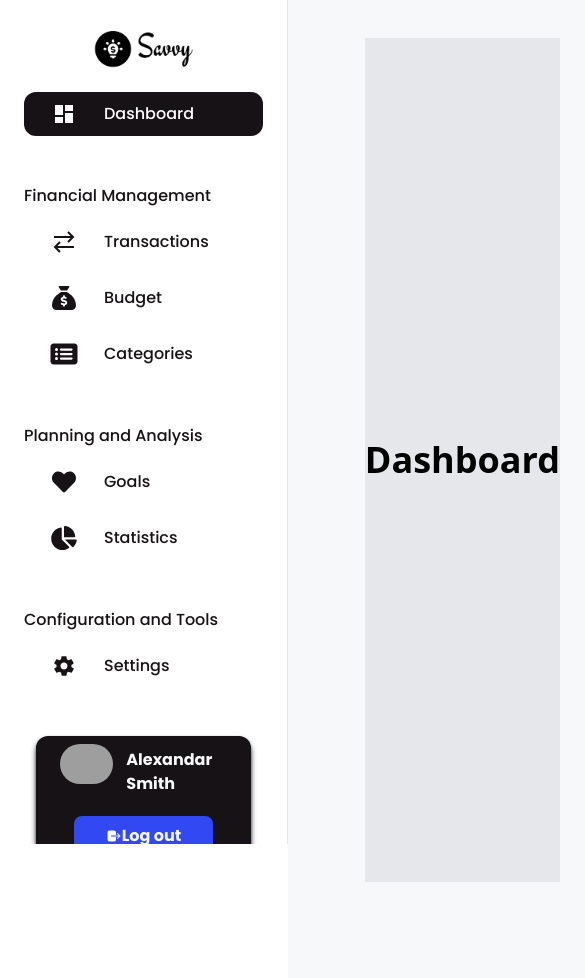
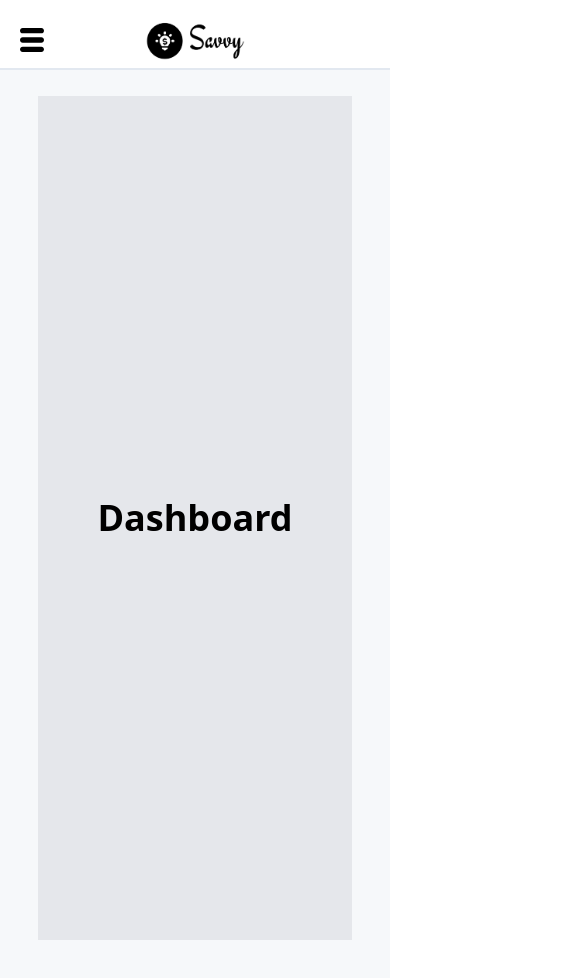
Before and after one commit to bakirdevedzic/savvy, a React (Vite) app: page /app/dashboard in a window 390 px wide. Shown: the top 978 px of the page, 585 px wide, since content can reach past the window. Built offline with nearby package versions, Linux system fonts and the light colour scheme; grey boxes are pictures that could not be loaded.

Commit message:
Make Sidebar Resposnive

```diff
--- a/package.json
+++ b/package.json
@@ -13,6 +13,7 @@
     "react": "^18.2.0",
     "react-dom": "^18.2.0",
     "react-icons": "^5.0.1",
+    "react-responsive": "^10.0.0",
     "react-router-dom": "^6.22.3"
   },
   "devDependencies": {
--- a/src/components/AppLayout.jsx
+++ b/src/components/AppLayout.jsx
@@ -1,11 +1,24 @@
 import { Outlet } from "react-router-dom";
 import Sidebar from "../ui/Sidebar";
+import Header from "../ui/Header";
+import { useState } from "react";
+import { useMediaQuery } from "react-responsive";
 
 function AppLayout() {
+  const [showSidebar, setShowSidebar] = useState(false);
+  const isSmallOrEqual1025 = useMediaQuery({ maxWidth: 1025 });
+  const isLargerThan1025 = useMediaQuery({ minWidth: 1026 });
+
   return (
-    <div className="grid grid-cols-[18rem,1fr] h-screen">
-      <Sidebar />
-      <main className="bg-primary-white-2 col-[2/3]  pt-[2.4rem] pl-[4.8rem] pr-[4.8rem] pb-[6.4rem]">
+    <div className="grid grid-cols-[18rem,1fr] h-screen md:flex sm:flex md:flex-col sm:flex-col">
+      <Header setShowSidebar={setShowSidebar} />
+      <Sidebar
+        showSidebar={showSidebar}
+        isSmallOrEqual1025={isSmallOrEqual1025}
+        isLargerThan1025={isLargerThan1025}
+        setShowSidebar={setShowSidebar}
+      />
+      <main className="bg-primary-white-2 col-[2/3]  pt-[2.4rem] pl-[4.8rem] pr-[4.8rem] pb-[6.4rem] sm:pt-[1.6rem] sm:pl-[2.4rem] sm:pr-[2.4rem] md:pt-[1.6rem] md:pl-[2.4rem] md:pr-[2.4rem]">
         <Outlet />
       </main>
     </div>
--- /dev/null
+++ b/src/ui/Header.jsx
@@ -0,0 +1,20 @@
+import { TiThMenu } from "react-icons/ti";
+import Logo from "./Logo";
+import { Link } from "react-router-dom";
+
+function Header({ setShowSidebar }) {
+  return (
+    <div className="min-h-[70px] bg-primary-white hidden md:block border-solid border-0 border-b-2 border-slate-200">
+      <div className="grid grid-cols-[33%_33%_33%] items-center justify-between p-4">
+        <button onClick={() => setShowSidebar(true)}>
+          <TiThMenu className="w-8 h-8" />
+        </button>
+        <Link to="/app/dashboard">
+          <Logo />
+        </Link>
+      </div>
+    </div>
+  );
+}
+
+export default Header;
--- /dev/null
+++ b/src/ui/ModalOverlaySidebar.jsx
@@ -0,0 +1,10 @@
+function ModalOverlaySideBar({ setShowSidebar }) {
+  return (
+    <div
+      className="fixed top-0 right-0 bottom-0 left-0 bg-black/50 z-[1] h-full w-full"
+      onClick={() => setShowSidebar(false)} // Update setShowSidebar to false on click
+    />
+  );
+}
+
+export default ModalOverlaySideBar;
--- a/src/ui/Sidebar.jsx
+++ b/src/ui/Sidebar.jsx
@@ -10,10 +10,24 @@ import { FaRectangleList } from "react-icons/fa6";
 import { IoMdSettings } from "react-icons/io";
 import { FaChartPie } from "react-icons/fa";
 import ProfileCard from "./ProfileCard";
+import ModalOverlaySideBar from "./ModalOverlaySidebar";
 
-function Sidebar() {
+function Sidebar({
+  showSidebar,
+  isSmallOrEqual1025,
+  isLargerThan1025,
+  setShowSidebar,
+}) {
+  let className = "";
+  if (isLargerThan1025 || (isSmallOrEqual1025 && showSidebar))
+    className =
+      "h-full bg-white row-span-full col-[1/2] px-[1.5rem] py-[1.5rem] flex flex-col border-solid border-0 border-r border-slate-200  fixed top-0 left-0 z-10 w-[18rem] overflow-y-auto transition-[margin-left] ease-in-out duration-500";
+  if (isSmallOrEqual1025 && !showSidebar)
+    className = className =
+      "h-full bg-white row-span-full col-[1/2] px-[1.5rem] py-[1.5rem] flex flex-col border-solid border-0 border-r border-slate-200  fixed top-0 left-0 z-10 w-[18rem] overflow-y-auto ml-[-18rem] transition-[margin-left] ease-in-out duration-500";
   return (
-    <aside className="h-full bg-white row-span-full col-[1/2] px-[1.5rem] py-[1.5rem] flex flex-col border-solid border-0 border-r border-slate-200  fixed top-0 left-0 z-10 w-[18rem] overflow-y-auto">
+    <>
+      <aside className={className}>
         <Logo />
         <nav>
           <NavListGroup>
@@ -72,6 +86,10 @@ function Sidebar() {
           <ProfileCard />
         </nav>
       </aside>
+      {isSmallOrEqual1025 && showSidebar && (
+        <ModalOverlaySideBar setShowSidebar={setShowSidebar} />
+      )}
+    </>
   );
 }
 
--- a/tailwind.config.js
+++ b/tailwind.config.js
@@ -18,6 +18,7 @@ export default {
         screen: "100dvh",
       },
       screens: {
+        "2xl": { min: "1381px" },
         xl: { max: "1380px" },
         // => @media (max-width: 1535px) { ... }
         //IZNAD 1025 IDE OBAVEZNI SIDEBAR
```
Also changed, not shown: 1 other file (tests, documents, lock files or other folders). Lines whose indentation alone changed are shown as unchanged.
